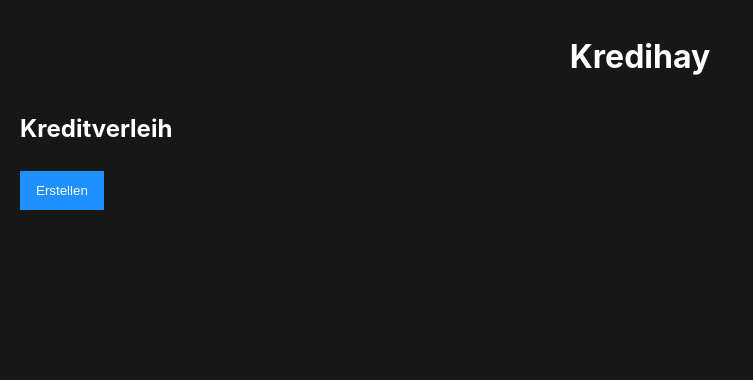
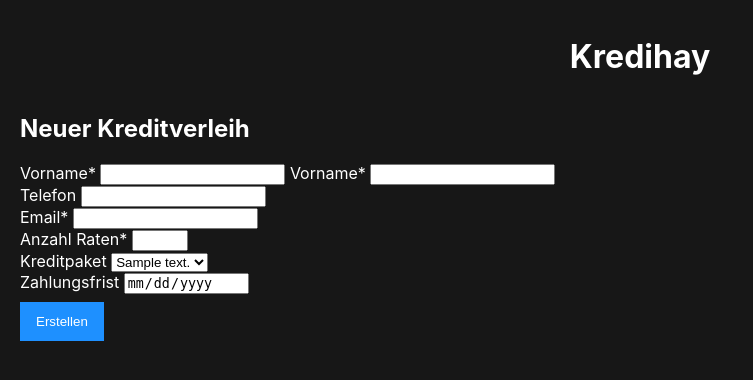
Before and after one commit to LostLeqend/M307-Kredihay, a PHP site: the page made by app/Views/NewCreditLoan.View.php in a window 1280 px wide. Shown: the top 380 px of the page, without its empty margins (0-753 px from the left). Run offline with PHP 8.4, Linux system fonts and the light colour scheme; the template is opened without the code that fills it: most values are stand-ins (such as "Sample title", 1, 10 or a date in 2020).

Commit message:
New credit loan View

```diff
--- a/app/Controllers/NewCreditLoanController.php
+++ b/app/Controllers/NewCreditLoanController.php
@@ -1,2 +1,7 @@
 <?php
+    //require_once "app/Models/Creditdeal.php";
+    //$creditdeals = new Creditdeal();
+    $creditDealOpen = [ 'id' => '0', 'creditdealDescription' => 'Offen'];
+    $creditDealClosed = [ 'id' => '1', 'creditdealDescription' => 'Geschlossen'];
+    $creditdeals = [$creditDealOpen, $creditDealClosed];
     require "app/Views/NewCreditLoan.View.php";
--- a/app/Controllers/NewCreditLoanValidationController.php
+++ b/app/Controllers/NewCreditLoanValidationController.php
@@ -1,5 +1,4 @@
 <?php
-if ($_SERVER['REQUEST_METHOD'] === 'POST') {
 
     $creditloan = new Creditloan(null, "Janis","Kneubühler", false, "janis.kne@gmail.com", "079 105 31 78", 4, "2020-05-06", 12, 1);
     $creditloan->create();
--- a/app/Views/NewCreditLoan.View.php
+++ b/app/Views/NewCreditLoan.View.php
@@ -9,14 +9,47 @@
     <body>
         <h1>Kredihay</h1>
 
-        <h2>Kreditverleih</h2>
+        <h2>Neuer Kreditverleih</h2>
 
-        <button onclick="CreateCreditLoan()">Erstellen</button>
+        <form>
+            <label for="firstname">Vorname*</label>
+            <input id="firstname" name="firstname" type="text" required>
 
-        <script>
-            function CreateCreditLoan() {
-                window.location = 'NewCreditLoanValidation';
-            }
-        </script>
+            <label for="firstname">Vorname*</label>
+            <input id="firstname" name="firstname" type="text" required>
+
+            <br>
+
+            <label for="telefon">Telefon</label>
+            <input id="telefon" name="telefon" type="text">
+
+            <br>
+
+            <label for="email">Email*</label>
+            <input id="email" name="email" type="text" required>
+
+            <br>
+
+            <label for="ratesCount">Anzahl Raten*</label>
+            <input id="ratesCount" name="ratesCount" type="number" min="1" max="10" required>
+
+            <br>
+
+            <label for="creditdeals">Kreditpaket</label>
+            <select id="creditdeals">
+                <?php foreach($creditdeals as $creditDeal) { ?>
+                    <option value="<?php $creditDeal['creditdealDescription'] ?>"><?= $creditDeal['creditdealDescription'] ?></option>
+                <?php } ?>
+            </select>
+
+            <br>
+
+            <label for="deadline">Zahlungsfrist</label>
+            <input id="deadline" name="deadline" type="date" readonly>
+
+            <br>
+
+            <button formaction="NewCreditLoanValidation" formmethod="post">Erstellen</button>
+        </form>
     </body>
 </html>
--- a/database/insertStatus.txt
+++ b/database/insertStatus.txt
@@ -1,4 +1 @@
-INSERT INTO `statuses` (`statusDescription`) VALUES
-('Offen'),
-('Geschlossen')
-;
+INSERT INTO `statuses` (`statusDescription`) VALUES ('Offen'), ('Geschlossen');
```
